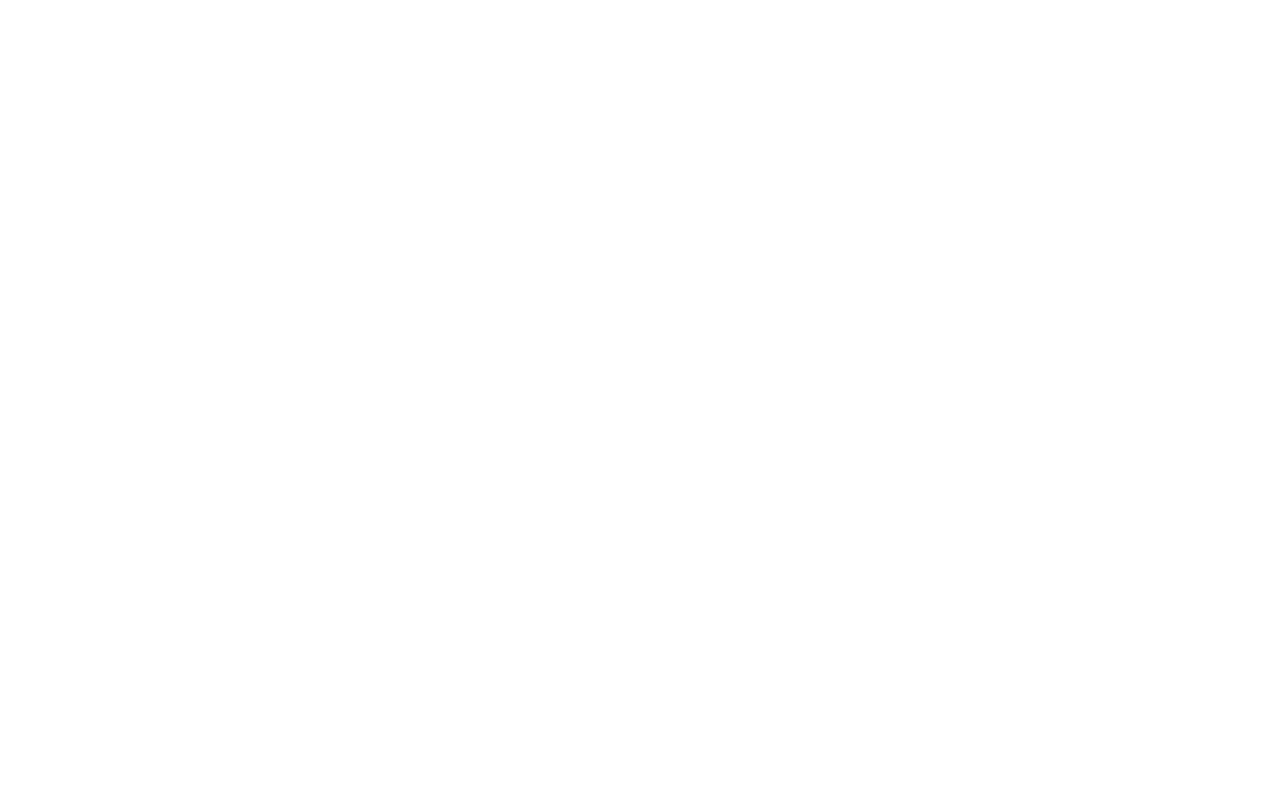
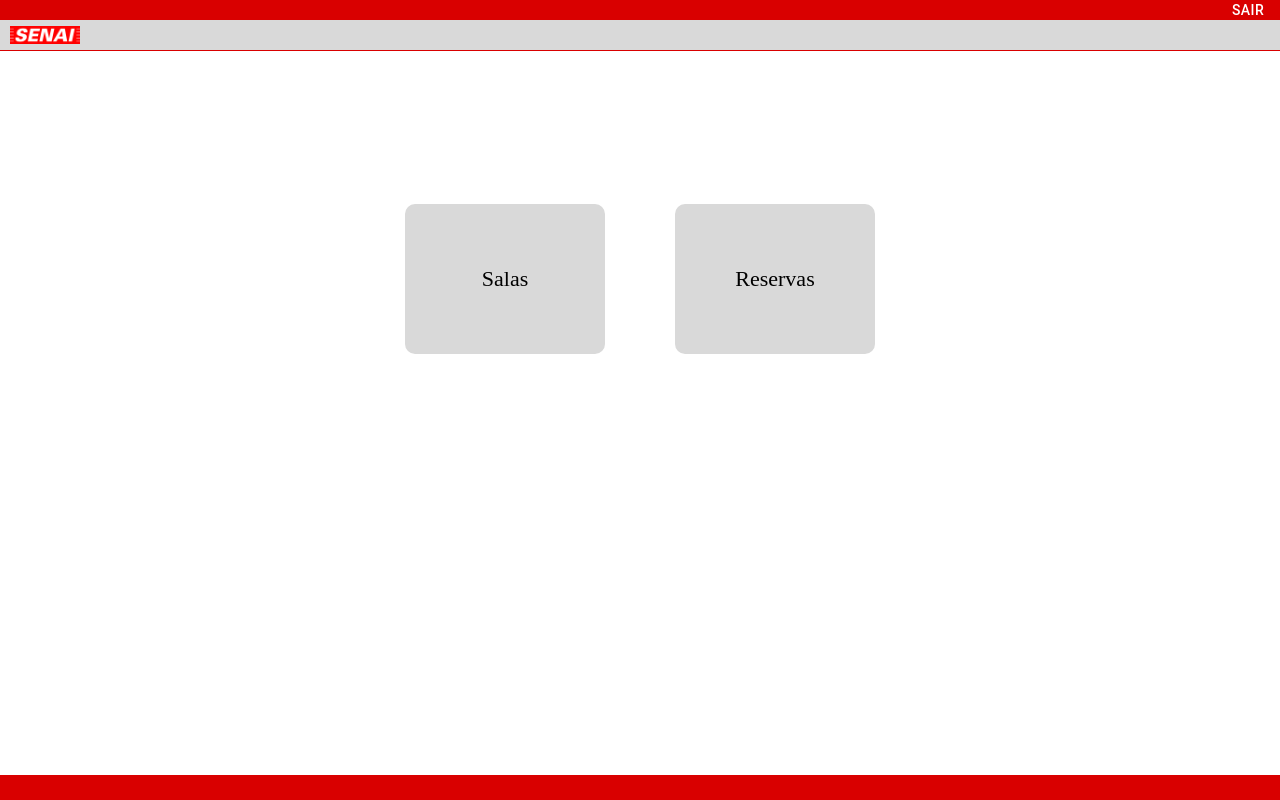
Before and after one commit to rhuan-rgb/interface_front_sprint, a React (Vite) app: page /home in a window 1280 px wide. Before the commit this address had no page. Built offline with nearby package versions, Linux system fonts and the light colour scheme; sample sign-in values are in the browser's storage.

Commit message:
Pagina home

```diff
--- a/src/App.jsx
+++ b/src/App.jsx
@@ -2,6 +2,7 @@
 import Cadastro from "./pages/Cadastro";
 import ListaSalas from "./pages/ListaSalas";
 import Login from "./pages/Login";
+import Home from "./pages/Home";
 import ProtectedRoute from "./components/ProtectedRoute";
 
 function App() {
@@ -20,6 +21,15 @@
             </ProtectedRoute>
           }
         />
+
+        <Route
+          path="/home"
+          element={
+            <ProtectedRoute>
+              <Home/>
+            </ProtectedRoute>
+          }
+        />
       </Routes>
     </BrowserRouter>
   );
--- a/src/axios/axios.js
+++ b/src/axios/axios.js
@@ -1,7 +1,7 @@
 import axios from 'axios'
 
 const api = axios.create({
-    baseURL:"http://10.89.240.96:5000/api/reservas/v1/",
+    baseURL:"http://10.89.240.72:5000/api/reservas/v1/",
     headers:{
         'accept':'application/json'
     }
--- a/src/components/Footer.jsx
+++ b/src/components/Footer.jsx
@@ -10,8 +10,9 @@
         height: "25px",
         backgroundColor: "#d90000",
         bottom: 0,
-        position:"relative",
-        marginTop:'10px'
+        position:'fixed',
+        width: "100%",
+
       }}
     ></Box>
   );
--- /dev/null
+++ b/src/pages/Home.jsx
@@ -0,0 +1,51 @@
+import * as React from "react";
+
+function Home() {
+  return (
+    <div
+      style={{
+        display: "flex",
+        justifyContent: "center",
+        gap: "70px",
+        marginTop: "140px",
+      }}
+    >
+      <div
+        style={{
+          display: "flex",
+          flexDirection: "column",
+          justifyContent: "center",
+          alignItems: "center",
+          backgroundColor: "#D9D9D9",
+          border: "none",
+          borderRadius: "10px",
+          fontSize: "22px",
+          width: "200px",
+          height: "150px",
+        }}
+      >
+
+        Salas
+      </div>
+
+      <div
+        style={{
+          display: "flex",
+          flexDirection: "column",
+          justifyContent: "center",
+          alignItems: "center",
+          backgroundColor: "#D9D9D9",
+          border: "none",
+          borderRadius: "10px",
+          fontSize: "22px",
+          width: "200px",
+          height: "150px",
+        }}
+      >
+        Reservas
+      </div>
+    </div>
+  );
+}
+
+export default Home;
--- a/src/pages/ListaSalas.jsx
+++ b/src/pages/ListaSalas.jsx
@@ -7,7 +7,6 @@
 import TableCell from "@mui/material/TableCell";
 import Paper from "@mui/material/Paper";
 import api from "../axios/axios";
-import { Button } from "@mui/material";
 import { useNavigate } from "react-router-dom";
 
 function listRooms() {
```
